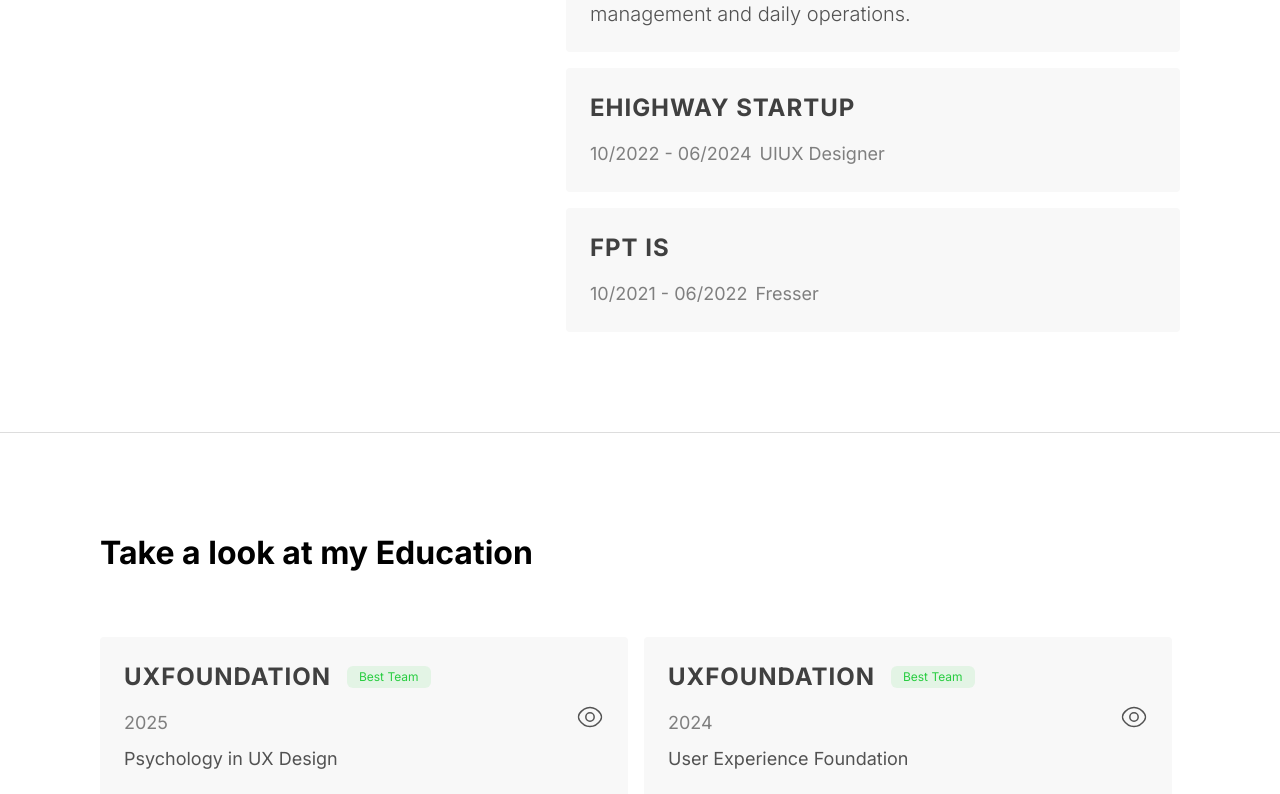
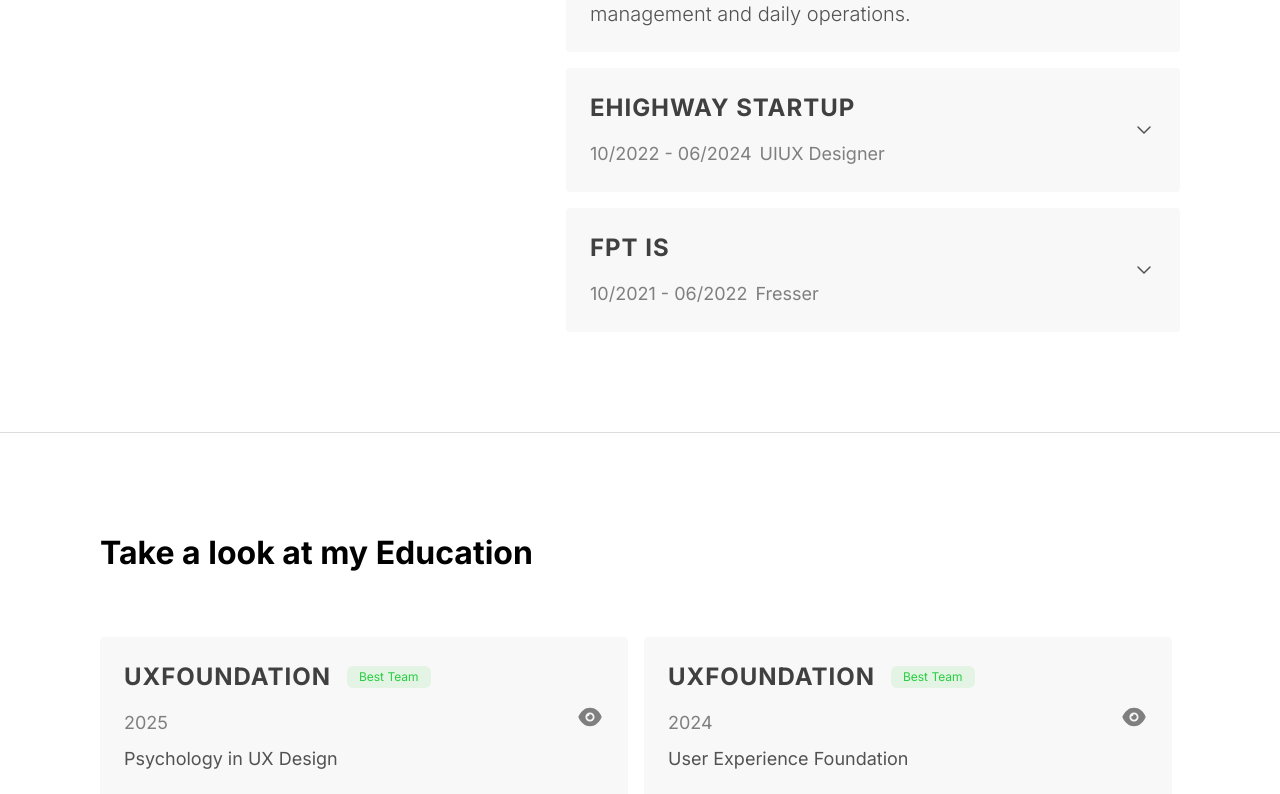
Before and after one commit to CXTNUCE98/huyportfolio, a Nuxt app: page /about in a window 1280 px wide. Shown: the part 1366-2160 px from the top of the page. Built offline with nearby package versions, Linux system fonts and the light colour scheme.

Commit message:
update collapse

```diff
--- a/src/pages/about.vue
+++ b/src/pages/about.vue
@@ -31,13 +31,24 @@ const experiences = [
     company: 'eHighway startup',
     period: '10/2022 - 06/2024',
     role: 'UIUX Designer',
-    description: [],
+    description: [
+      'Designed and maintained the e-commerce platform UI for international sellers and buyers.',
+      'Created user flows, wireframes, and high-fidelity prototypes for key features including product listing, checkout, and seller dashboard.',
+      'Worked closely with the development team to ensure pixel-perfect implementation.',
+      'Conducted usability testing and iterated on designs based on user feedback.',
+      'Contributed to building the product design system from scratch.',
+    ],
   },
   {
     company: 'FPT IS',
     period: '10/2021 - 06/2022',
     role: 'Fresser',
-    description: [],
+    description: [
+      'Participated in designing internal enterprise applications for FPT\'s clients.',
+      'Assisted senior designers in creating wireframes and UI mockups.',
+      'Learned and applied design system principles in real-world projects.',
+      'Collaborated with BAs and developers to understand requirements and deliver design solutions.',
+    ],
   },
 ]
 
@@ -176,16 +187,27 @@ const educations = [
                   <span class="text-sm lg:text-lg text-[#7F7F7F]">{{ exp.role }}</span>
                 </div>
               </div>
+              <svg width="24" height="24" viewBox="0 0 24 24" fill="none" xmlns="http://www.w3.org/2000/svg"
+                class="shrink-0 transition-transform duration-300"
+                :class="expandedExperience === index ? 'rotate-180' : ''">
+                <path d="M6 9L12 15L18 9" stroke="#525252" stroke-width="1.5" stroke-linecap="round"
+                  stroke-linejoin="round" />
+              </svg>
             </div>
 
             <!-- Expanded content -->
-            <div v-if="expandedExperience === index && exp.description.length > 0"
-              class="mt-6 pt-4 border-t border-[#EAEAEA]">
-              <p class="text-lg lg:text-xl font-light leading-[1.7] text-[#525252]">
-                <template v-for="(line, i) in exp.description" :key="i">
-                  {{ line }}<br v-if="i < exp.description.length - 1" />
-                </template>
-              </p>
+            <div v-if="exp.description.length > 0"
+              class="grid transition-[grid-template-rows] duration-300 ease-in-out"
+              :class="expandedExperience === index ? 'grid-rows-[1fr]' : 'grid-rows-[0fr]'">
+              <div class="overflow-hidden">
+                <div class="mt-6 pt-4 border-t border-[#EAEAEA]">
+                  <p class="text-lg lg:text-xl font-light leading-[1.7] text-[#525252]">
+                    <template v-for="(line, i) in exp.description" :key="i">
+                      {{ line }}<br v-if="i < exp.description.length - 1" />
+                    </template>
+                  </p>
+                </div>
+              </div>
             </div>
           </div>
         </div>
@@ -222,11 +244,11 @@ const educations = [
             <button class="shrink-0 cursor-pointer" @click="openPreview(edu.image)">
               <svg width="28" height="28" viewBox="0 0 28 28" fill="none" xmlns="http://www.w3.org/2000/svg">
                 <path
-                  d="M18.1767 14.0002C18.1767 16.3069 16.3067 18.1769 14.0001 18.1769C11.6934 18.1769 9.82339 16.3069 9.82339 14.0002C9.82339 11.6936 11.6934 9.82361 14.0001 9.82361C16.3067 9.82361 18.1767 11.6936 18.1767 14.0002Z"
-                  stroke="#535353" stroke-width="1.5" stroke-linecap="round" stroke-linejoin="round" />
-                <path
-                  d="M14.0001 23.6017C18.1301 23.6017 21.9801 21.2017 24.6167 17.2017C25.6667 15.5867 25.6667 12.4017 24.6167 10.7867C21.9801 6.78669 18.1301 4.38669 14.0001 4.38669C9.87006 4.38669 6.02006 6.78669 3.38339 10.7867C2.33339 12.4017 2.33339 15.5867 3.38339 17.2017C6.02006 21.2017 9.87006 23.6017 14.0001 23.6017Z"
-                  stroke="#535353" stroke-width="1.5" stroke-linecap="round" stroke-linejoin="round" />
+                  d="M14.0014 16.8148C15.5608 16.8148 16.8356 15.5477 16.8356 13.9978C16.8356 12.4366 15.5608 11.1696 14.0014 11.1696C13.8648 11.1696 13.7282 11.1809 13.603 11.2035C13.5575 12.4479 12.5331 13.4435 11.2697 13.4435H11.2128C11.1786 13.6245 11.1559 13.8055 11.1559 13.9978C11.1559 15.5477 12.4307 16.8148 14.0014 16.8148Z"
+                  fill="#7F7F7F" />
+                <path fill-rule="evenodd" clip-rule="evenodd"
+                  d="M20.6927 7.05406C22.6846 8.59265 24.3805 10.844 25.5984 13.6609C25.6895 13.8759 25.6895 14.1248 25.5984 14.3284C23.1626 19.9623 18.8261 23.3337 14 23.3337H13.9887C9.17403 23.3337 4.83744 19.9623 2.40167 14.3284C2.31061 14.1248 2.31061 13.8759 2.40167 13.6609C4.83744 8.02699 9.17403 4.66699 13.9887 4.66699H14C16.413 4.66699 18.7009 5.50416 20.6927 7.05406ZM9.4472 14.0003C9.4472 16.4892 11.4846 18.5143 14 18.5143C16.5041 18.5143 18.5415 16.4892 18.5415 14.0003C18.5415 11.5001 16.5041 9.47507 14 9.47507C11.4846 9.47507 9.4472 11.5001 9.4472 14.0003Z"
+                  fill="#7F7F7F" />
               </svg>
             </button>
           </div>
--- a/src/pages/index.vue
+++ b/src/pages/index.vue
@@ -113,7 +113,6 @@ const projects: Project[] = [
       { label: 'Link Figma', link: 'https://www.figma.com/design/eJN6IGcYzRIgSxJDXBdOBp/Spro-mobile--GD-?node-id=0-1&t=Mf43NkLy9Yfa2N2D-1', active: true },
       { label: 'Case Study', link: '', active: false },
     ],
-    passwordProtected: true,
   },
 
   {
```
